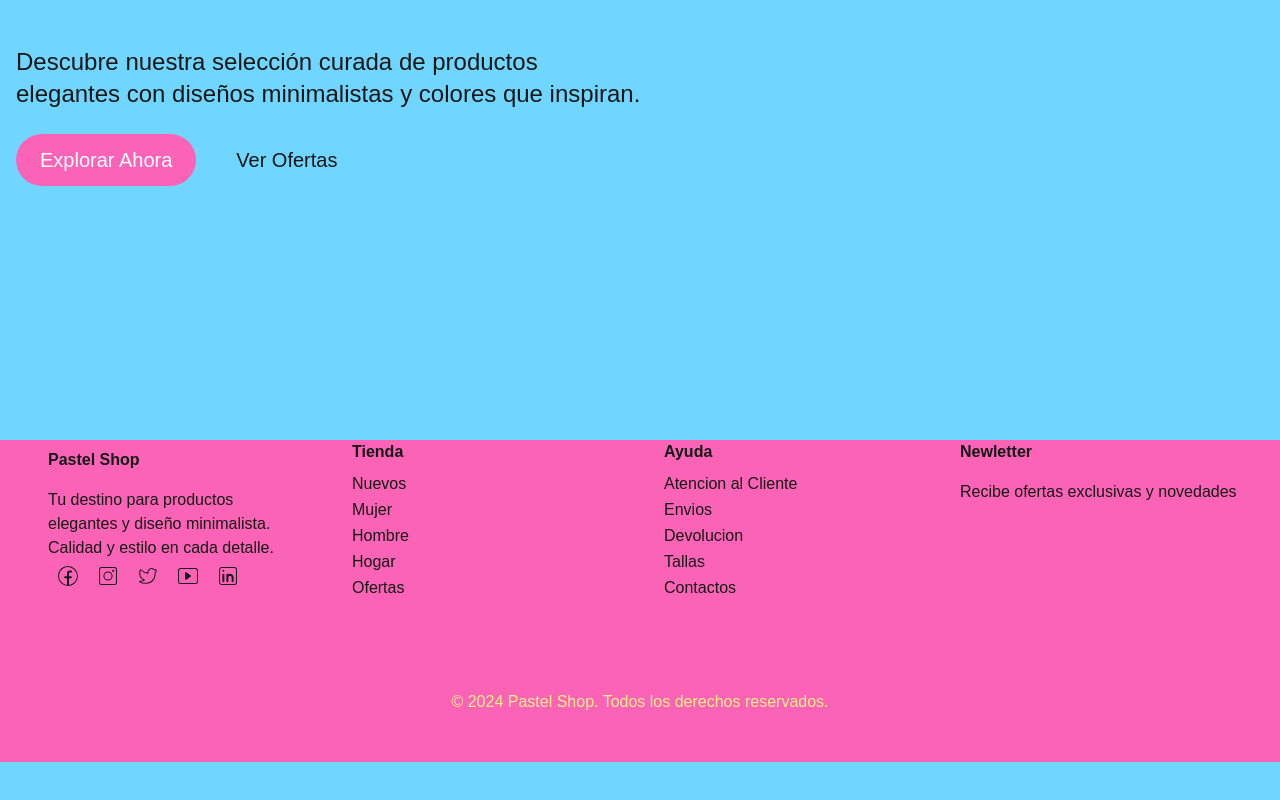
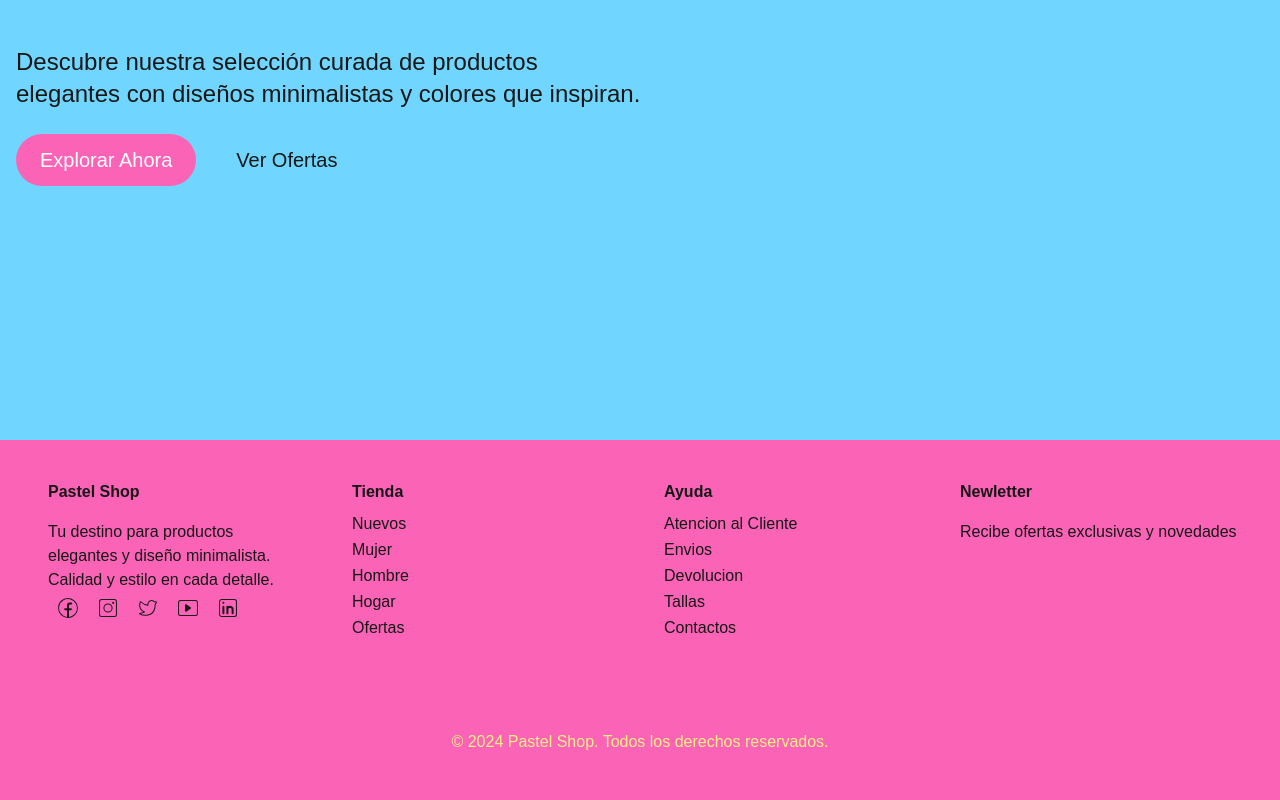
Before and after one commit to RaphaelTheStegosaurus/Ecommerce-01, a Next.js app: page / in a window 1280 px wide. Shown: the part 360-1160 px from the top of the page. Before the commit the page ends 1122 px from the top, so only its background shows below. Built offline with nearby package versions, Linux system fonts and the light colour scheme.

Commit message:
Fixxing footer padding-top

```diff
--- a/app/components/footer.tsx
+++ b/app/components/footer.tsx
@@ -5,9 +5,9 @@ import { LinkList } from "../lib/content";
 
 export default function Footer() {
   return (
-    <footer className="bg-pink-400 w-screen overflow-x-hidden">
+    <footer className="bg-pink-400 w-screen overflow-x-hidden pt-10">
       <section className="max-w-screen grid grid-cols-1 md:grid-cols-2 lg:grid-cols-4 gap-4 px-6 overflow-x-hidden">
-        <section className="flex flex-col py-2 px-6">
+        <section className="flex flex-col  px-6">
           <h4 className="mb-4 font-extrabold">Pastel Shop</h4>
           <p>
             Tu destino para productos elegantes y diseño minimalista. Calidad y
```
